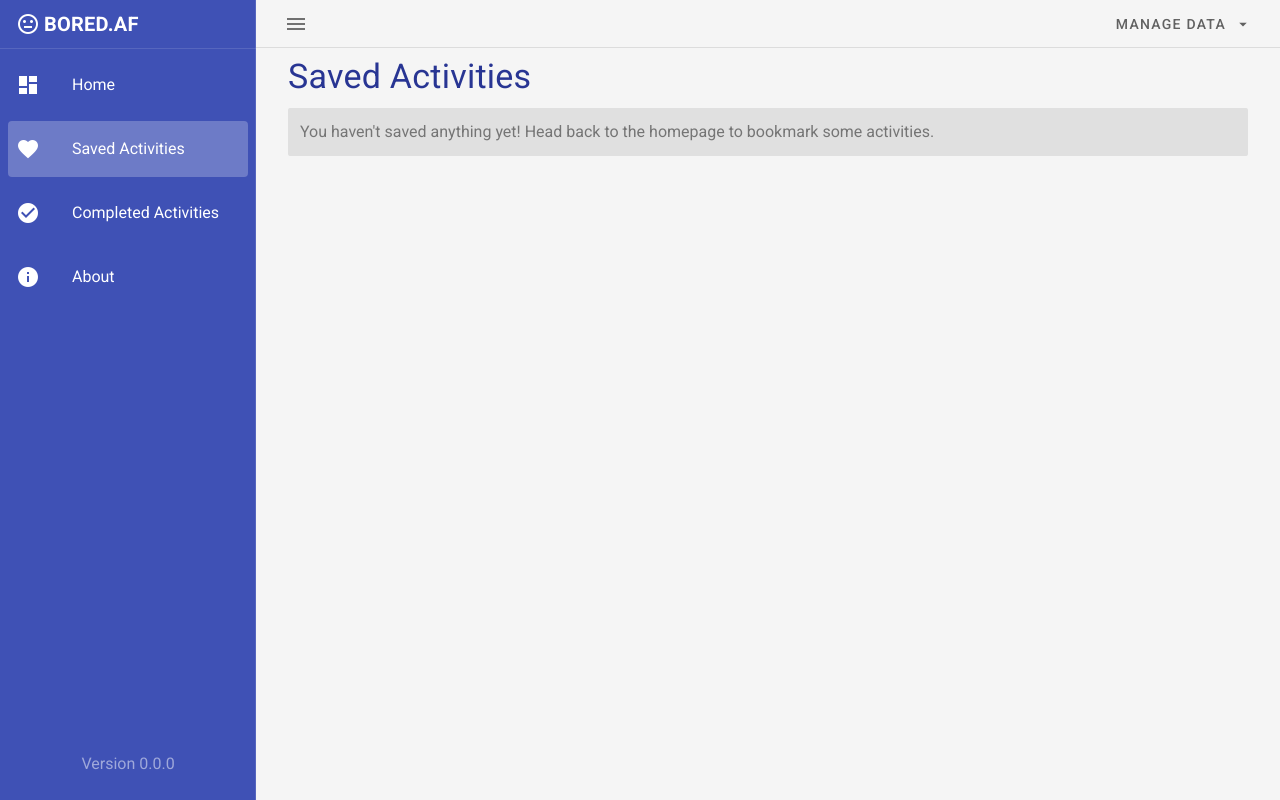
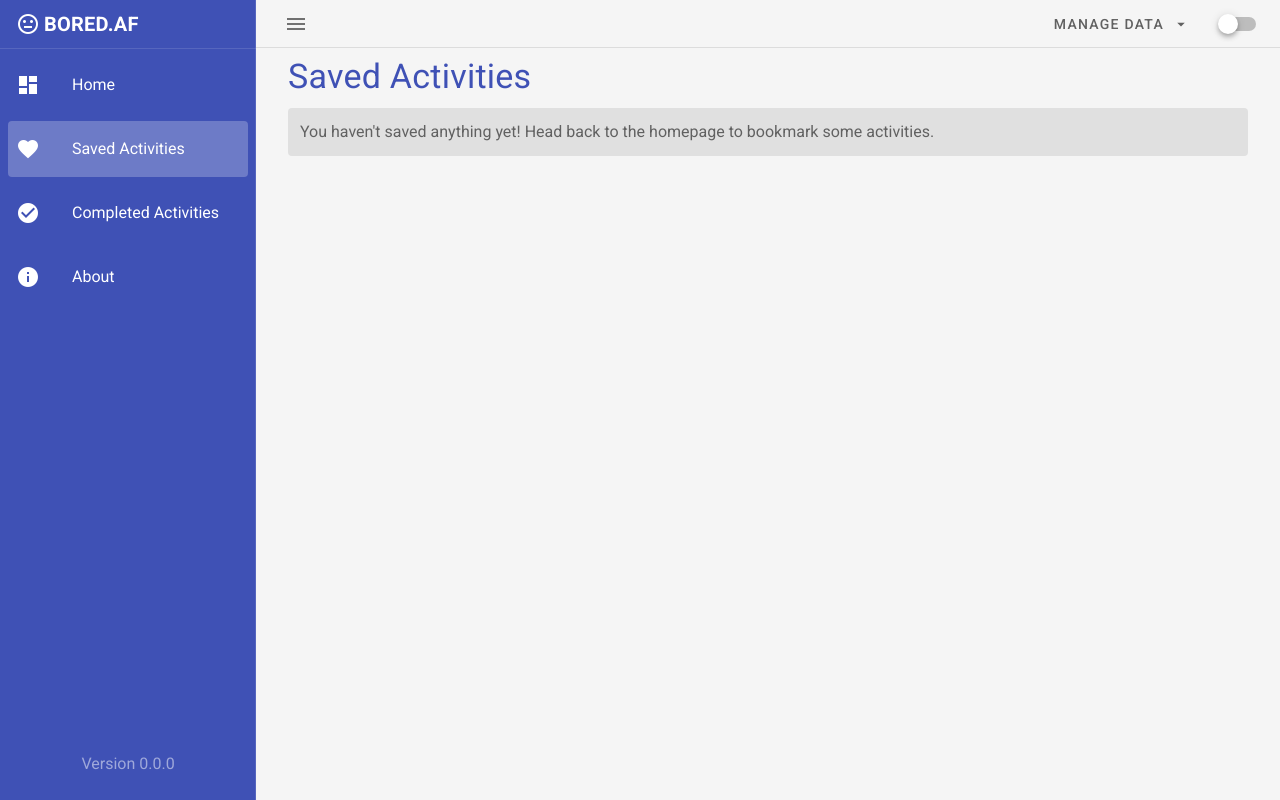
Before and after one commit to bubbowrap/bored-io, a Vue app: page /saved in a window 1280 px wide. Built offline with nearby package versions, Linux system fonts and the light colour scheme.

Commit message:
color theme/toggle

```diff
--- a/src/App.vue
+++ b/src/App.vue
@@ -21,9 +21,13 @@ export default {
 }
 </script>
 
-<style>
+<style lang="scss">
   .v-toolbar__content {
     border-bottom: thin solid rgba(0,0,0,.1);
+
+    .theme--dark & {
+    border-bottom: thin solid rgba(255,255,255,.1);
+    }
   }
 
   .list-enter-active {
--- a/src/components/Activity.vue
+++ b/src/components/Activity.vue
@@ -5,7 +5,7 @@
     >
       <v-card-title class="text-capitalize mb-1 ">{{ activity.activity }}</v-card-title>
       <v-card-subtitle class="text-uppercase">{{ activity.type }}</v-card-subtitle>
-      <v-card-text class="grey--text text--darken-4">
+      <v-card-text class="headingColor--text">
         # Participants:
         <v-icon v-for="n in activity.participants" :key="n">mdi-account</v-icon>
       </v-card-text>
@@ -14,7 +14,7 @@
         <v-btn
           v-if="activity.link"
           :href="activity.link"
-          color="orange darken-2"
+          color="secondary"
           text
           dark
           small
@@ -76,6 +76,10 @@ export default {
   background-color: rgba(0,0,0,.07) !important;
   box-shadow: none !important;
 
+  .theme--dark & {
+    background-color: rgba(255,255,255,.05) !important;
+  }
+
   .v-card__title {
     text-decoration: line-through;
   }
--- a/src/layouts/Default.vue
+++ b/src/layouts/Default.vue
@@ -2,7 +2,6 @@
   <div class="layout--default">
     <v-app-bar
       app
-      class="grey lighten-4"
       dense
       flat
     >
@@ -18,7 +17,7 @@
         <v-menu offset-y>
           <template v-slot:activator="{ on, attrs }">
             <v-btn
-              class="grey--text text--darken-2"
+              class="bodyColor--text"
               text
               v-bind="attrs"
               v-on="on"
@@ -45,6 +44,12 @@
             </v-list-item>
           </v-list>
         </v-menu>
+        <v-switch
+          v-model="darkMode"
+          color="primary lighten-3"
+          hide-details
+          class="ml-2 ml-md-4"
+          ></v-switch>
       </div>
     </v-app-bar>
 
@@ -71,7 +76,7 @@
           </v-btn>
 
           <v-btn
-            color="orange darken-2"
+            color="secondary"
             text
             @click="clearData"
           >
@@ -82,7 +87,7 @@
     </v-dialog>
 
     <v-navigation-drawer
-      color="indigo"
+      color="primary"
       v-model="drawer"
       mobile-breakpoint="600"
       app
@@ -119,7 +124,7 @@
       </v-list>
       <template v-slot:append>
         <div class="pa-2">
-          <p class="text-center indigo--text text--lighten-3">Version 0.0.0</p>
+          <p class="text-center primary--text text--lighten-3">Version 0.0.0</p>
         </div>
       </template>
     </v-navigation-drawer>
@@ -132,7 +137,7 @@
 
       <template v-slot:action="{ attrs }">
         <v-btn
-          color="orange"
+          color="secondary"
           text
           v-bind="attrs"
           @click="snackbar = false"
@@ -142,7 +147,7 @@
       </template>
     </v-snackbar>
 
-    <v-main class="grey lighten-4">
+    <v-main class="background">
       <v-container class="pa-8 pt-2" fluid>
         <keep-alive>
           <router-view></router-view>
@@ -160,6 +165,7 @@
 export default {
   data () {
     return {
+      darkMode: false,
       drawer: true,
       dialog: false,
       snackbar: false,
@@ -187,6 +193,11 @@ export default {
           text: 'About'
         }
       ]
+    }
+  },
+  watch: {
+    darkMode () {
+      this.darkMode ? this.$vuetify.theme.dark = true : this.$vuetify.theme.dark = false
     }
   },
   methods: {
--- a/src/plugins/vuetify.js
+++ b/src/plugins/vuetify.js
@@ -1,7 +1,31 @@
 import Vue from 'vue'
 import Vuetify from 'vuetify/lib'
+
+import colors from 'vuetify/lib/util/colors'
 
 Vue.use(Vuetify)
 
 export default new Vuetify({
+  theme: {
+    themes: {
+      light: {
+        background: colors.grey.lighten4,
+        headingColor: colors.indigo,
+        bodyColor: colors.grey.darken2,
+        notifBar: colors.grey.lighten2,
+        primary: colors.indigo,
+        secondary: colors.orange.darken2,
+        accent: colors.shades.black,
+        error: colors.red.accent3
+      },
+      dark: {
+        background: '#272727',
+        headingColor: colors.grey.lighten5,
+        bodyColor: colors.grey.lighten5,
+        notifBar: colors.grey.darken2,
+        primary: colors.indigo.darken2,
+        secondary: colors.orange.darken2
+      }
+    }
+  }
 })
--- a/src/views/About.vue
+++ b/src/views/About.vue
@@ -2,10 +2,10 @@
   <div>
     <v-row>
       <v-col md="10" lg="7" xl="6">
-        <h1 class="text-h4 indigo--text text--darken-3">About Bored.af</h1>
-        <p class="grey--text text--darken-2 mt-2">Hey! I made this little project to <em>primarily</em> get some practice with using Vuetify to build out a UI, pulling data from an api, and storing it in a database. Authentication and user storage coming soon!</p>
+        <h1 class="text-h4 headingColor--text">About Bored.af</h1>
+        <p class="bodyColor--text mt-2">Hey! I made this little project to <em>primarily</em> get some practice with using Vuetify to build out a UI, pulling data from an api, and storing it in a database. Authentication and user storage coming soon!</p>
         <v-btn
-          class="orange darken-2 white--text"
+          class="secondary  white--text"
           depressed
           large
           href="https://www.bubbowrap.com"
--- a/src/views/Home.vue
+++ b/src/views/Home.vue
@@ -2,10 +2,10 @@
   <div>
     <v-row>
       <v-col md="10" lg="7" xl="6">
-        <h1 class="text-h4 indigo--text text--darken-3">Never get bored again.</h1>
-        <p class="grey--text text--darken-2 mt-4 mb-6">Click <strong>'Find Activities'</strong> to get our suggestions.</p>
+        <h1 class="text-h4 headingColor--text">Never get bored again.</h1>
+        <p class="bodyColor--text mt-4 mb-6">Click <strong>'Find Activities'</strong> to get our suggestions.</p>
         <v-btn
-        class="orange darken-2 white--text mr-2 mb-2"
+        class="secondary white--text mr-2 mb-2"
         depressed
         :disabled="disabled"
         large
--- a/src/views/appNavigation.vue
+++ b/src/views/appNavigation.vue
@@ -1,6 +1,6 @@
 <template>
   <v-navigation-drawer
-    color="indigo"
+    color="primary"
     v-model="drawer"
     mobile-breakpoint="600"
     app
@@ -37,7 +37,7 @@
     </v-list>
     <template v-slot:append>
       <div class="pa-2">
-        <p class="text-center indigo--text text--lighten-3">Version 0.0.0</p>
+        <p class="text-center primary--text text--lighten-3">Version 0.0.0</p>
       </div>
     </template>
   </v-navigation-drawer>
--- a/src/views/completedActivities.vue
+++ b/src/views/completedActivities.vue
@@ -2,10 +2,10 @@
   <div>
     <v-row>
       <v-col>
-        <h1 class="text-h4 indigo--text text--darken-3">Completed Activities</h1>
+        <h1 class="text-h4 headingColor--text">Completed Activities</h1>
         <Activities :completed="true">
-          <v-col class="grey lighten-2 rounded-sm mt-3">
-            <p class="grey--text text--darken-1 mb-0">
+          <v-col class="notifBar rounded mt-3">
+            <p class="bodyColor--text mb-0">
               You haven't completed anything yet! Head back to your saved activities and get to work <v-icon>mdi-emoticon-happy</v-icon>
             </p>
           </v-col>
--- a/src/views/savedActivities.vue
+++ b/src/views/savedActivities.vue
@@ -2,10 +2,10 @@
   <div>
     <v-row>
       <v-col>
-        <h1 class="text-h4 indigo--text text--darken-3">Saved Activities</h1>
+        <h1 class="text-h4 headingColor--text">Saved Activities</h1>
         <Activities>
-          <v-col class="grey lighten-2 rounded-sm mt-3">
-            <p class="grey--text text--darken-1 mb-0">
+          <v-col class="notifBar rounded mt-3">
+            <p class="bodyColor--text mb-0">
               You haven't saved anything yet! Head back to the homepage to bookmark some activities.
             </p>
           </v-col>
```
